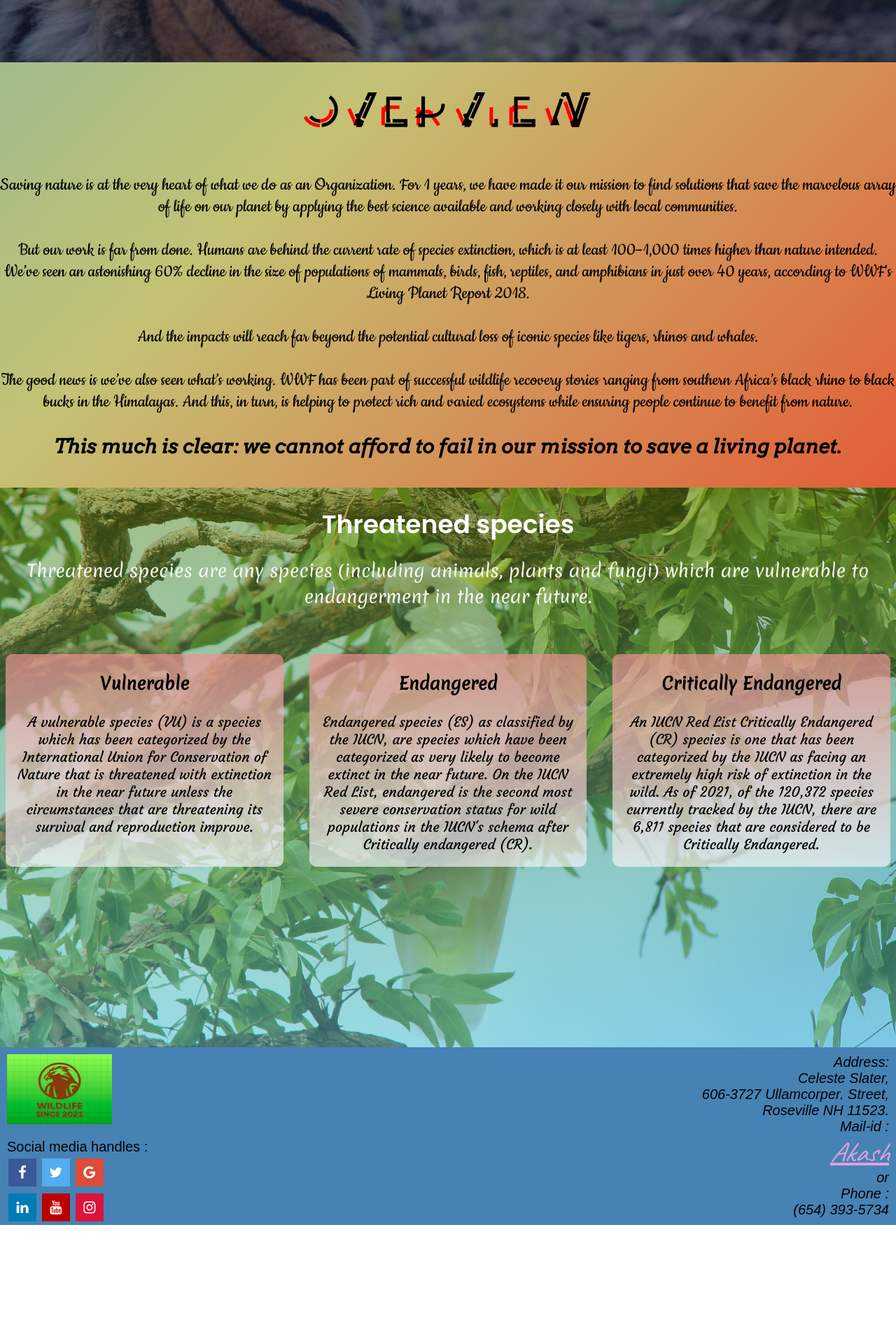
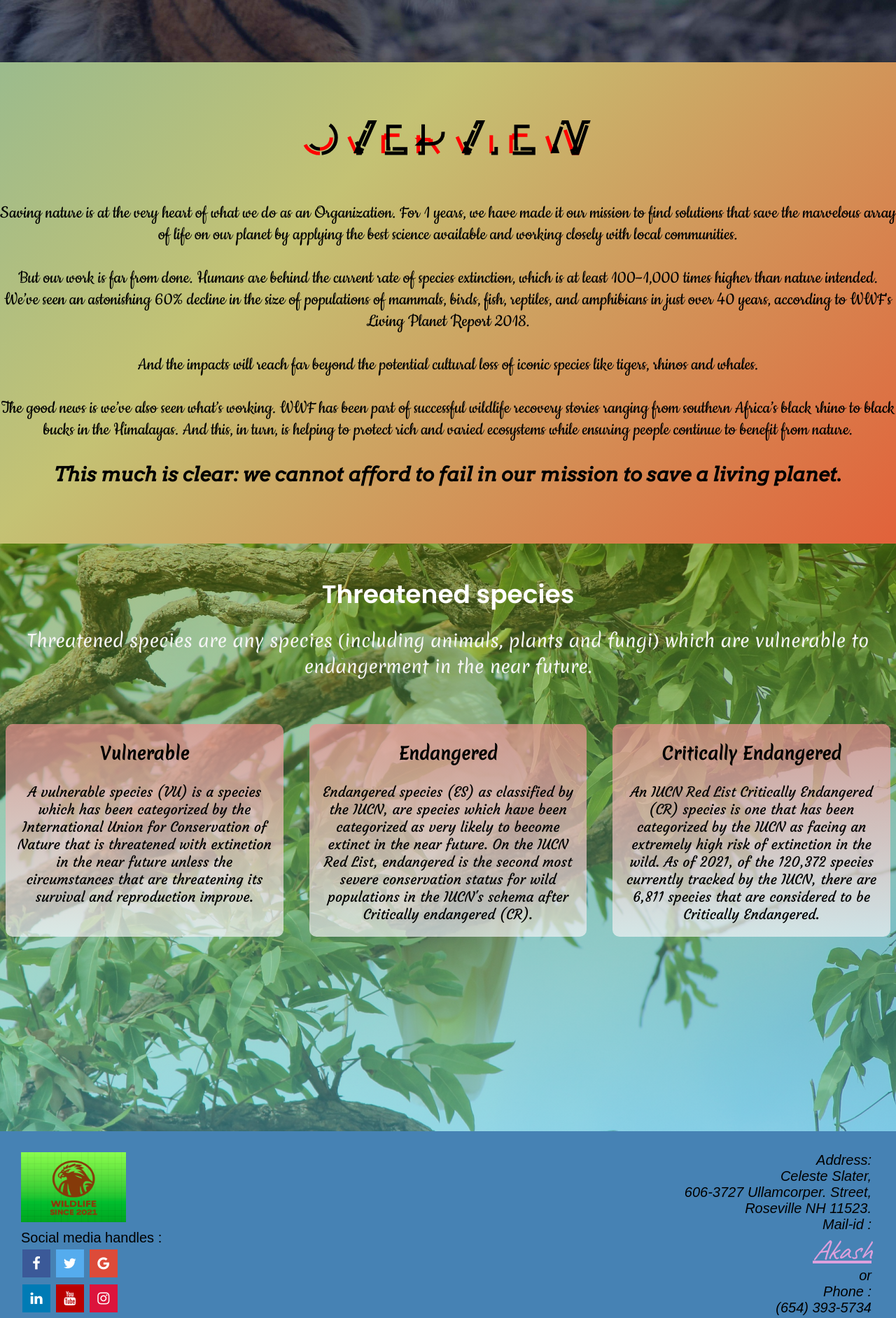
Before and after one commit to Akash-Manikandan/First-website, a plain HTML site: page index.html in a window 1280 px wide. Shown: the part 711-2595 px from the top of the page at 70% size. Before the commit the page ends 2462 px from the top, so only its background shows below. Drawn offline with Linux system fonts and the light colour scheme; a web font is replaced by a local one.

Commit message:
Commit 4.1

```diff
--- a/CSS/styles1.css
+++ b/CSS/styles1.css
@@ -147,6 +147,10 @@ nav .fa{
 }
 /*Next*/
 .overview {
+    padding-top: 40px;
+    padding-bottom: 40px;
+    padding-left: auto;
+    padding-right: auto;
     display: inline-block;
     height:100%;
     background: linear-gradient(-45deg, #ff0000, #c4c274, #23a6d5, #23d5ab);
--- a/CSS/styles2.css
+++ b/CSS/styles2.css
@@ -8,6 +8,10 @@
     position: relative;
     margin: auto;
     text-align: center;
+    padding-top: 20px;
+    padding-bottom: 20px;
+    padding-left: auto;
+    padding-right: auto;
 }
 .explain h1{
     padding-top: 25px;
@@ -74,13 +78,17 @@
         box-shadow: 0 0 20px 0px rgba(0, 0, 0, 1);
         transform: none;
     }
+    .explain{
+        padding-top: 30px;
+        padding-bottom: 30px;
+    }
 }
 /*Next*/
 .end{
     background-color: steelblue;
-    padding: 10px;
     display: flex;
     position: relative;
+    padding:30px 35px 30px 30px;
 }
 .end img{
     width: 150px;
@@ -96,7 +104,7 @@
 }
 .end-div2{
     position: absolute;
-    bottom:0px;
+    bottom:30px;
 }
 .end-div2 p{
     font-size: 20px;
@@ -138,6 +146,12 @@
     color: white;
 }
 @media(max-width: 700px){
+    .end{
+        padding:15px 15px 15px 15px;
+    }
+    .end-div2{
+        bottom: 15px;
+    }
     .end-div2 p{
         font-size: 15px;
     }
```
